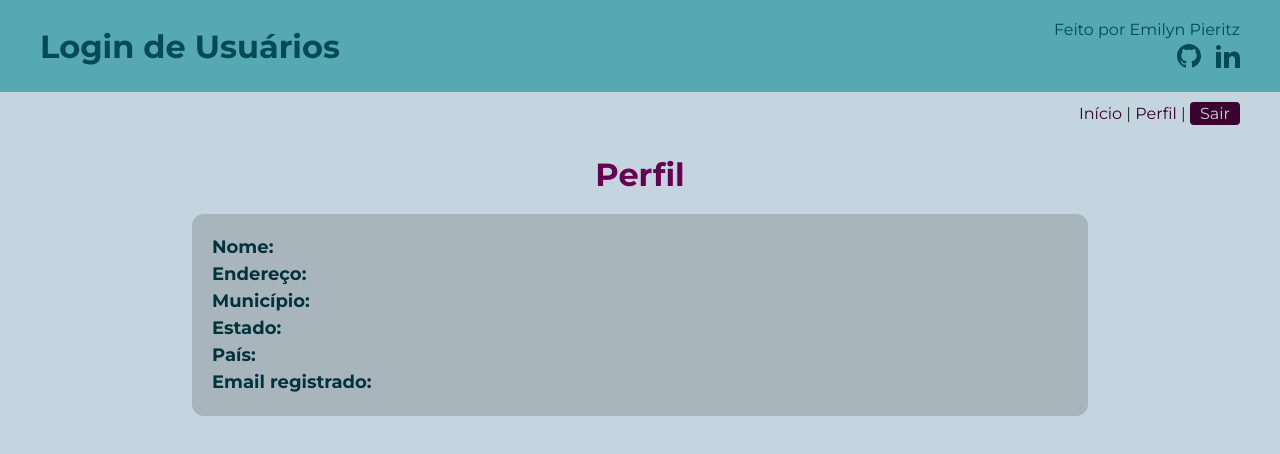
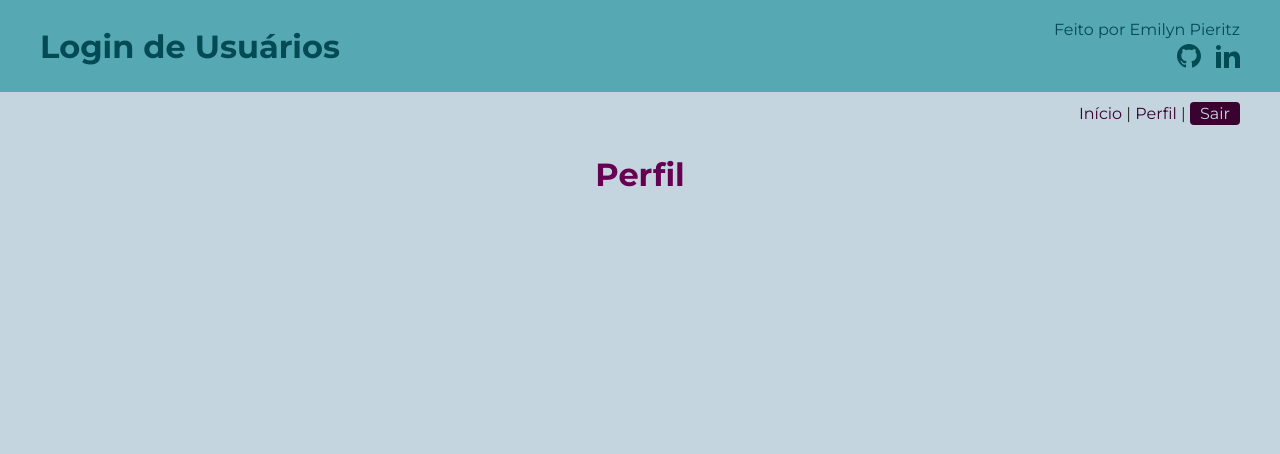
Before and after one commit to ecpieritz/user-login, a Vue app: page /profile in a window 1280 px wide. Shown: the top 454 px of the page. Built offline with nearby package versions, Linux system fonts and the light colour scheme; no server answers; sample sign-in values are in the browser's storage.

Commit message:
Added final details

```diff
--- a/src/App.vue
+++ b/src/App.vue
@@ -5,6 +5,7 @@
     <router-link to="/profile">Perfil</router-link> |
     <button @click="$store.dispatch('logout')">Sair</button>
   </nav>
+
   <router-view />
 </template>
 
@@ -23,10 +24,6 @@ export default {
     onBeforeMount(() => {
       store.dispatch('fetchUser')
     })
-
-    // return{
-    //   user: store.state.user
-    // }
   }
 }
 
--- a/src/views/HomeView.vue
+++ b/src/views/HomeView.vue
@@ -1,11 +1,5 @@
 <template>
   <main class="home">
-    <p>Olá {{email}}!</p>
     <h1>Início</h1>
   </main>
 </template>
-
-<script>
-export default {
-}
-</script>
--- a/src/views/ProfileView.vue
+++ b/src/views/ProfileView.vue
@@ -3,34 +3,9 @@
   <main class="profile">
     <h1>Perfil</h1>
 
-    <section class="profile__data">
-      <p><strong>Nome: </strong></p>
-      <p><strong>Endereço: </strong></p>
-      <p><strong>Município: </strong></p>
-      <p><strong>Estado: </strong></p>
-      <p><strong>País: </strong></p>
-      <p><strong>Email registrado: </strong></p>
-    </section>
   </main>
 </template>
 
-<style lang="scss">
-  @import '@/scss/variables';
+<script>
 
-  .profile{
-    &__data{
-      background-color: $dark-bg-color;
-      width: 70%;
-      margin: 20px auto;
-      padding: 20px;
-      text-align: left;
-      border-radius: 12px;
-      line-height: 1.5;
-      font-size: 18px;
-
-      strong{
-        color: $dark-secondary-color;
-      }
-    }
-  }
-</style>
+</script>
```
